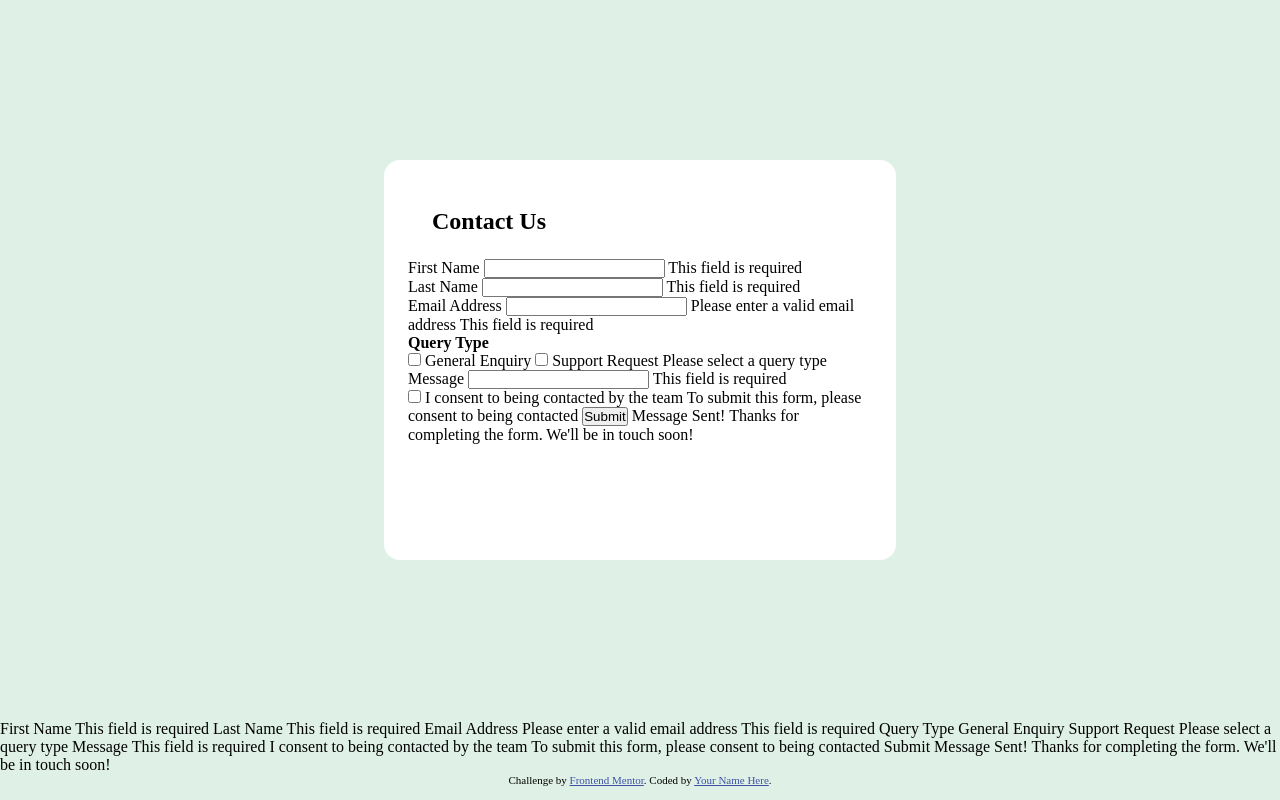
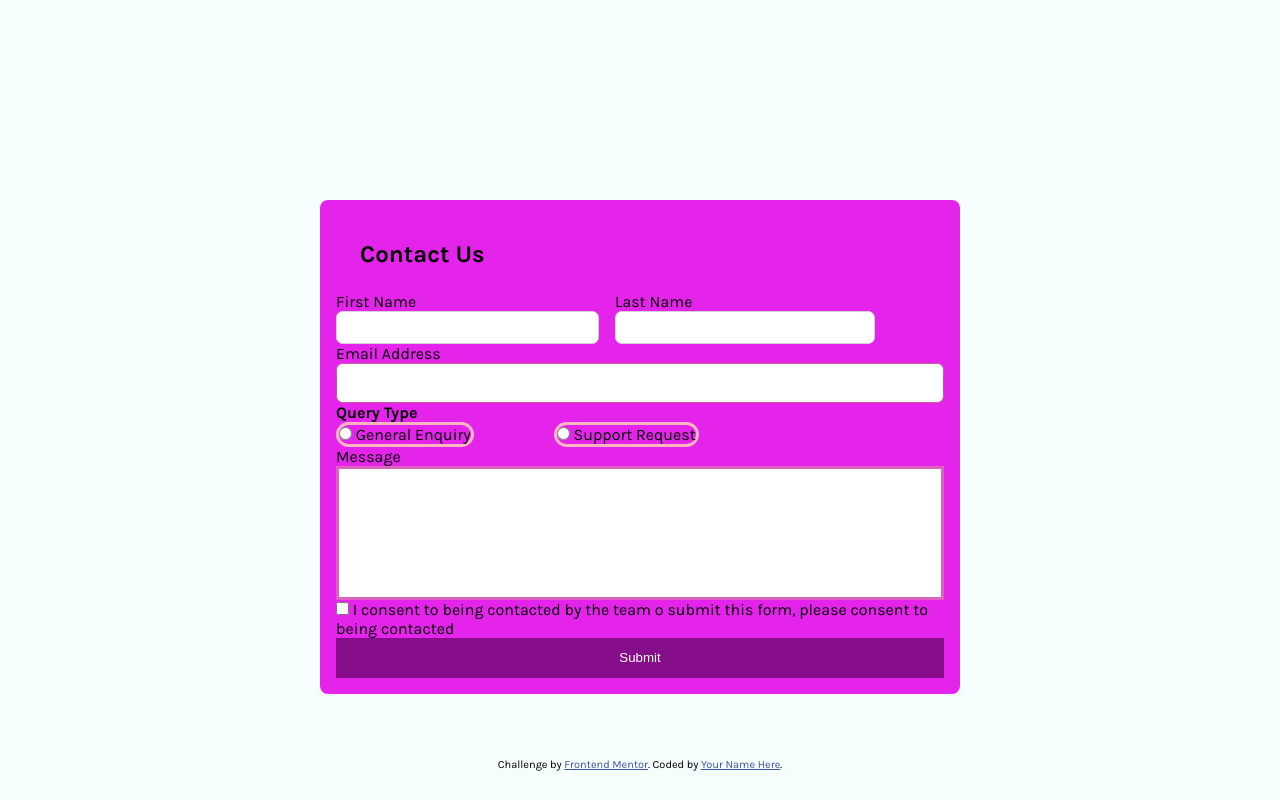
Before and after one commit to nicolly570/html-formulario, a plain HTML site: page index.html in a window 1280 px wide. Drawn offline with Linux system fonts and the light colour scheme.

Commit message:
Add files via upload

```diff
--- a/index.html
+++ b/index.html
@@ -8,6 +8,9 @@
 
   <title>Frontend Mentor | Contact form</title>
 <link rel="stylesheet" href="style.css">
+<link rel="preconnect" href="https://fonts.googleapis.com">
+<link rel="preconnect" href="https://fonts.gstatic.com" crossorigin>
+<link href="https://fonts.googleapis.com/css2?family=Karla:ital,wght@0,200..800;1,200..800&display=swap" rel="stylesheet">
   <!-- Feel free to remove these styles or customise in your own stylesheet 👍 -->
   <style>
     .attribution { font-size: 11px; text-align: center; }
@@ -15,86 +18,68 @@
   </style>
 </head>
 <body>
-
   <section class="formulario">
+  <form>
+    <h1>Contact Us</h1>
 
 
+      <div class="campoNome">
+        <div class="PrimeiroNome">
+          <label for="nome">First Name</label>
+          <input type="text">
 
-  <form>
-      <h1>Contact Us</h1>
-<div class="CampoNome">
-  <div class="primeiroNome">
-  <label for="">First Name</label>
+      </div>
+      <div class="Sobrenome">
+        <label for="sobrenome">Last Name</label>
         <input type="text">
-  This field is required
-</div>
-<div class="sobrenome">
-  <label for="">Last Name</label>
-  <input type="text">
-  This field is required
+
+
       </div>
     </div>
-</div class="campoEmail">
-<label for="">Email Address</label>
+    <div class="campoEmail">
+      <label for="Email Address">Email Address</label>
       <input type="text" name="" id="">
-Please enter a valid email address
-This field is required
+
+    </div>
+  </div>
+  <h4> Query Type </h4>
+  <div class=" campodeselecao">
+    <div class="campo1">
+    <input type="radio" name="">
+    <label for="">General Enquiry</label>
+    </div>
+    <div class="campo2">
+    <input type="radio" name="">
+    <label for="">Support Request</label>
     </div>
 
-<div class="campoDeselecao">
-  <h4>Query Type</h4>
-  <input type="checkbox" name="">
-  <label for="">General Enquiry</label>
-  <input type="checkbox" name="" id="">
-  <label for="">Support Request</label>
-  Please select a query type
   </div>
-<div class="campoMessage">
+  <div class="campoMensagem">
+    <label for="Message">Message</label>
+    <input type="text">
+
+  </div>
+  <input type="checkbox">
+  <label for="">I consent to being contacted by the team</label>
+  o submit this form, please consent to being contacted
 
 
-  <label for="Message">Message</label>
-  <input type="text">
-  This field is required
-</div>
-  <input type="checkbox">
-  <label for="">I consent to being contacted by the team
-  To submit this form, please consent to being contacted</label>
+  <button type="submit">Submit</button>
 
-  <button >Submit</button>
-
-   Message Sent!
-   Thanks for completing the form. We'll be in touch soon!
 
     </form>
+
   </section>
 
 
 
-  First Name
-  This field is required
 
-  Last Name
-  This field is required
 
-  Email Address
-  Please enter a valid email address
-  This field is required
 
-  Query Type
-  General Enquiry
-  Support Request
-  Please select a query type
 
-  Message
-  This field is required
 
-  I consent to being contacted by the team
-  To submit this form, please consent to being contacted
 
-  Submit
 
-  Message Sent!
-  Thanks for completing the form. We'll be in touch soon!
 
   <div class="attribution">
     Challenge by <a href="https://www.frontendmentor.io?ref=challenge">Frontend Mentor</a>.
--- a/style.css
+++ b/style.css
@@ -2,30 +2,72 @@
     margin: 0%;
     padding: 0%;
     box-sizing: border-box;
-
+}
+body{
+    background-color: hsl(187, 67%, 98%);
+    font-family:"karla", sans-serif;
 
 }
-
-body{
-    background-color: hsl(148, 38%, 91%);
-}
 form{
-    background-color: white;
-    width: 40vw;
-    height: 50vh;
-    border-radius: 1em;
-    padding: 1.5em;
+    background-color:rgb(228, 36, 235);
+    padding: 1em;
+    border-radius: 0.50em ;
 
 }
 .formulario{
     display: flex;
     justify-content: center;
     align-items: center;
-    margin: 10em;
+    margin: 25vh 25vw 5vw 25vw;
+
 }
+
 .campoNome{
     display: flex;
 }
 h1{
     margin: 1em;
 }
+
+button{
+    width: 100%;
+    height: 3em;
+    border-radius: 0.5;
+    background-color: rgb(135, 14, 139);
+    color: white;
+    border: none;
+}
+.PrimeiroNome input,.Sobrenome input{
+    width: 100%;
+    height: 2.5em;
+    border: 1px solid lightgray;
+    border-radius: 0.5em;
+}
+
+.PrimeiroNome{
+    margin-right: 1em;
+}
+.campoEmail input{
+    width: 100%;
+    height: 3em;
+    border: 1.5px solid rgb(197, 92, 150);
+    border-radius: 0.5em;
+}
+.campoMensagem input{
+    width: 100%;
+    height: 10em;
+    border: 3px solid rgb(219, 99, 189);
+
+}
+.campodeselecao{
+    display: flex;
+}
+.campo1{
+    margin-right: 5em;
+    border: 3px solid lightpink;
+    border-radius: 5em;
+}
+.campo2{
+    border: 3px solid lightpink;
+    border-radius:5em ;
+}
```
Lines whose indentation alone changed are shown as unchanged.
